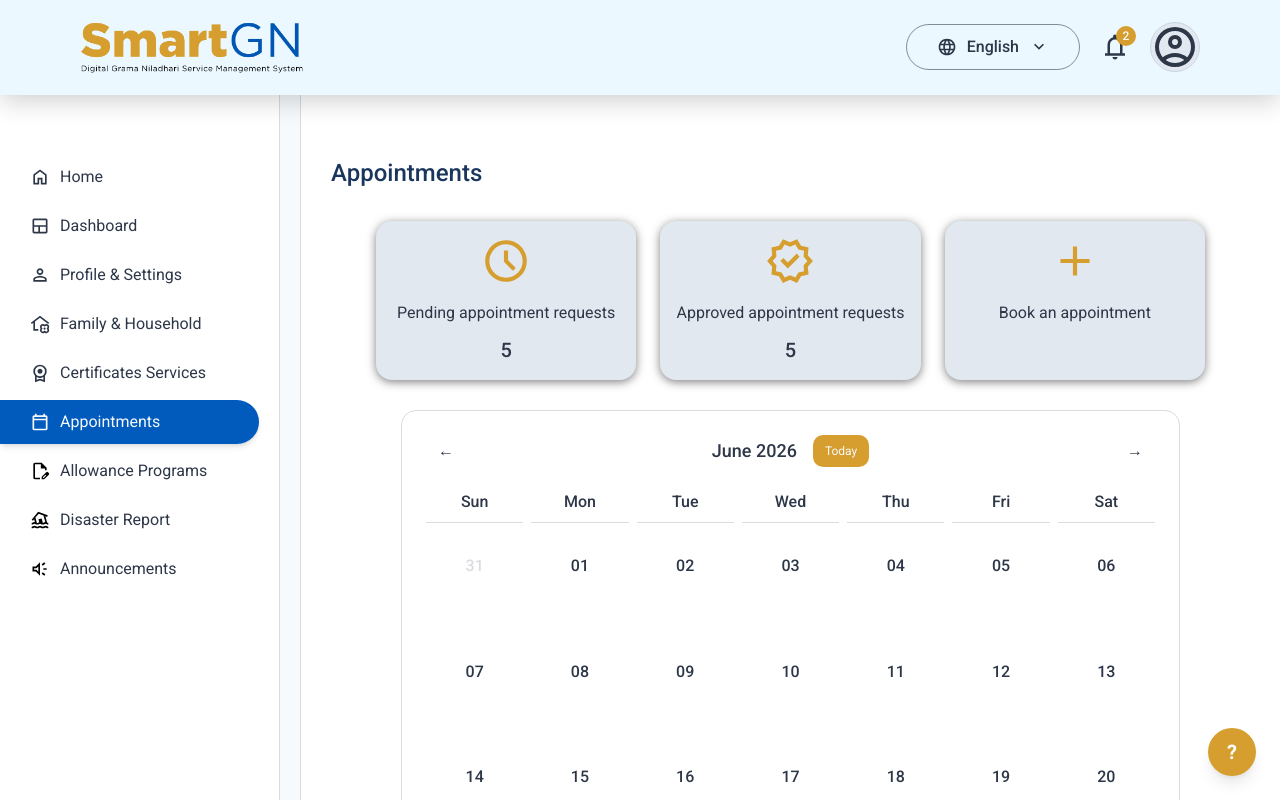
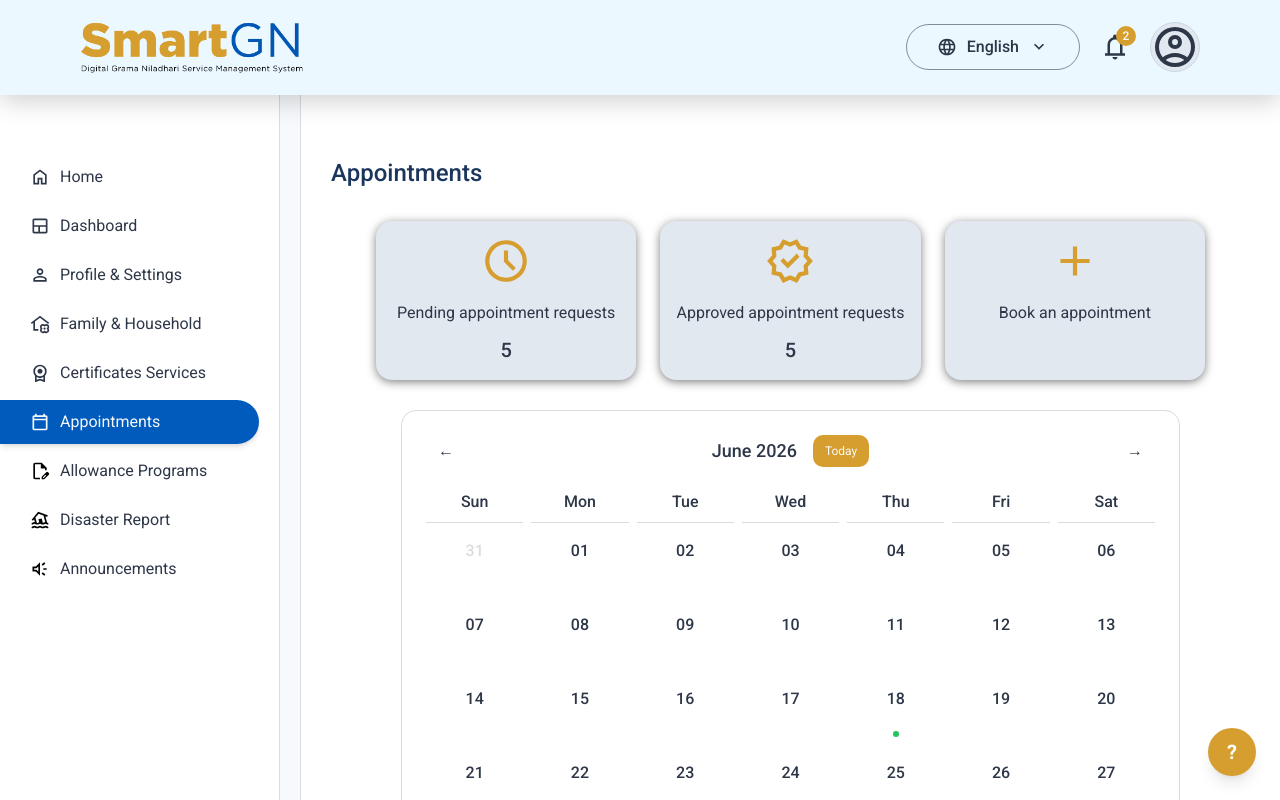
Before and after one commit to Mogith-Code/SmartGN-Digital-GN-Service-Management-System, a React (Vite) app in the folder SmartGN/: page /RAppointment in a window 1280 px wide. Shown: the top 800 px of the page. Built offline with nearby package versions, Linux system fonts and the light colour scheme.

Commit message:
Update CalenderLayout.jsx

```diff
--- a/SmartGN/src/Components/AppointmentsPage/CalenderLayout.jsx
+++ b/SmartGN/src/Components/AppointmentsPage/CalenderLayout.jsx
@@ -254,8 +254,7 @@ function CalendarLayout({ onDateSelect }) {
           const isSelected = selectedDay === cell.day && cell.isCurrentMonth;
           const today = isToday(year, month, cell.day) && cell.isCurrentMonth;
 
-          let cellClasses = `
-            aspect-square
+          let cellClasses = `py-2
             flex flex-col items-center justify-center
             text-xs sm:text-sm md:text-[16px]
             rounded-lg sm:rounded-xl
```
